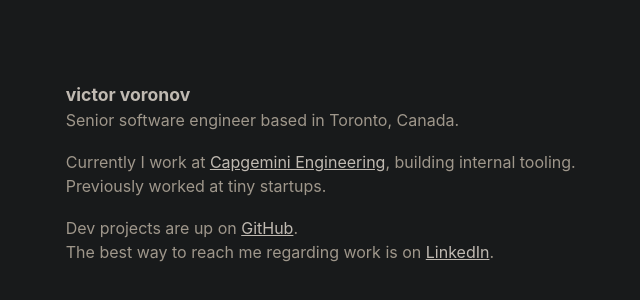
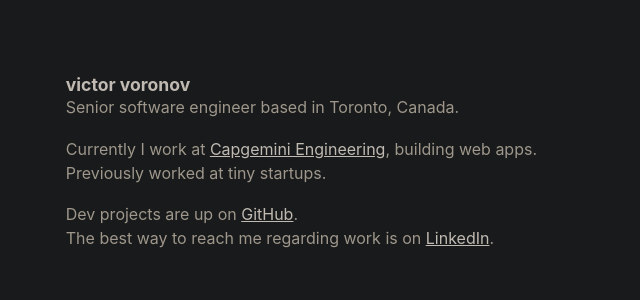
Before and after one commit to mrv1k/portfolio, a plain HTML site: page index.html in a window 1280 px wide. Shown: the part 118-418 px from the top of the page, without its empty margins (226-866 px from the left). Drawn offline with Linux system fonts and the light colour scheme.

Commit message:
mobiile first styling

```diff
--- a/index.html
+++ b/index.html
@@ -21,15 +21,43 @@ body {
   -webkit-font-smoothing: antialiased;
 }
 
+/*shared vars */
 :root {
   --background: #181a1b;
   --title: #c0bab2;
   --text: #9f978b;
   --link: #c0bab2;
   --link-hover: #9f978b;
-  /*--favicon-background: #fbf6e8;*/
-  /*--favicon-arm: #fbf6e8;*/
-  /*--favicon-wrench: #fbf6e8;*/
+}
+
+/*mobile vars*/
+:root {
+  --landing-margin-top: 6rem;
+  --text-size: 1.1rem;
+  --title-size: 1.2rem;
+}
+
+/*640px*/
+@media (width >= 40rem) {
+  :root {
+    --landing-margin-top: 8rem;
+  }
+}
+
+/*768px*/
+@media (width >= 48rem) {
+  :root {
+    --landing-margin-top: 9rem;
+    --text-size: 1rem;
+    --title-size: 1.1rem;
+  }
+}
+
+/*1024px*/
+@media (width >= 64rem) {
+  :root {
+    --landing-margin-top: 12rem;
+  }
 }
 
 html {
@@ -40,20 +68,17 @@ html {
     roboto, noto, arial, sans-serif;
 }
 
-h1, p {
-}
-
 h1 {
   color: var(--title);
-  font-size: 1.1rem;
-  padding-bottom: 0.55rem
-  line-height: 1.1;
+  font-size: var(--title-size);
+  line-height: 1.2;
 }
 .pb {
-  padding-bottom: 1.1rem;
+  margin-bottom: var(--title-size);
 }
 
 p {
+  font-size: var(--text-size);
   color: var(--text);
   overflow-wrap: break-word;
   text-wrap: pretty;
@@ -74,11 +99,11 @@ code {
 
 .grid {
   display: grid;
-  grid-template-columns: 1fr 1fr min(69ch, calc(100% - 64px)) 1fr 1fr;
-  grid-column-gap: 32px;
+  grid-template-columns: 1fr min(69ch, calc(100% - 6rem)) 1fr;
+  grid-column-gap: 3rem;
 }
 .grid > * {
-  grid-column: 3;
+  grid-column: 2;
 }
 .grid-full-bleed {
   width: 100%;
@@ -86,16 +111,9 @@ code {
 }
 
 .wrapper {
-  margin-top: 200px;
-  max-width: 666px;
-  max-width: 69ch;
+  margin-top: var(--landing-margin-top);
 }
-
-@media all and (min-width: 1024px) and (max-width: 1280px) { }
-@media all and (min-width: 768px) and (max-width: 1024px) { }
-@media all and (min-width: 480px) and (max-width: 768px) { }
-@media all and (max-width: 480px) { }
-</style>
+    </style>
   </head>
 
   <body>
@@ -107,7 +125,7 @@ code {
 
         <p>Currently I work at
           <a href="https://www.capgemini.com">Capgemini Engineering</a>,
-          building internal tooling.
+          building web apps.
         </p>
 
         <p class="pb">Previously worked at tiny startups.</p>
```
